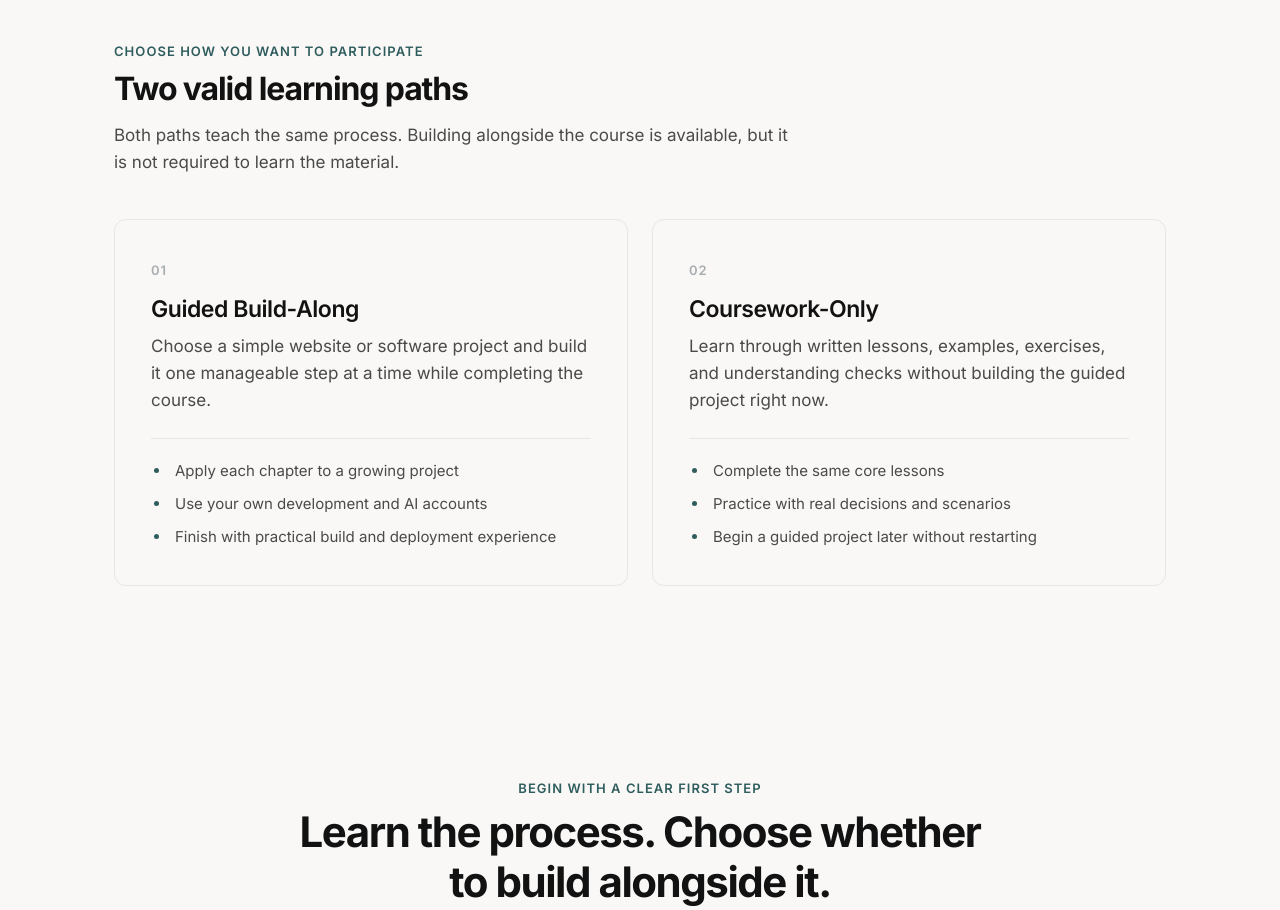
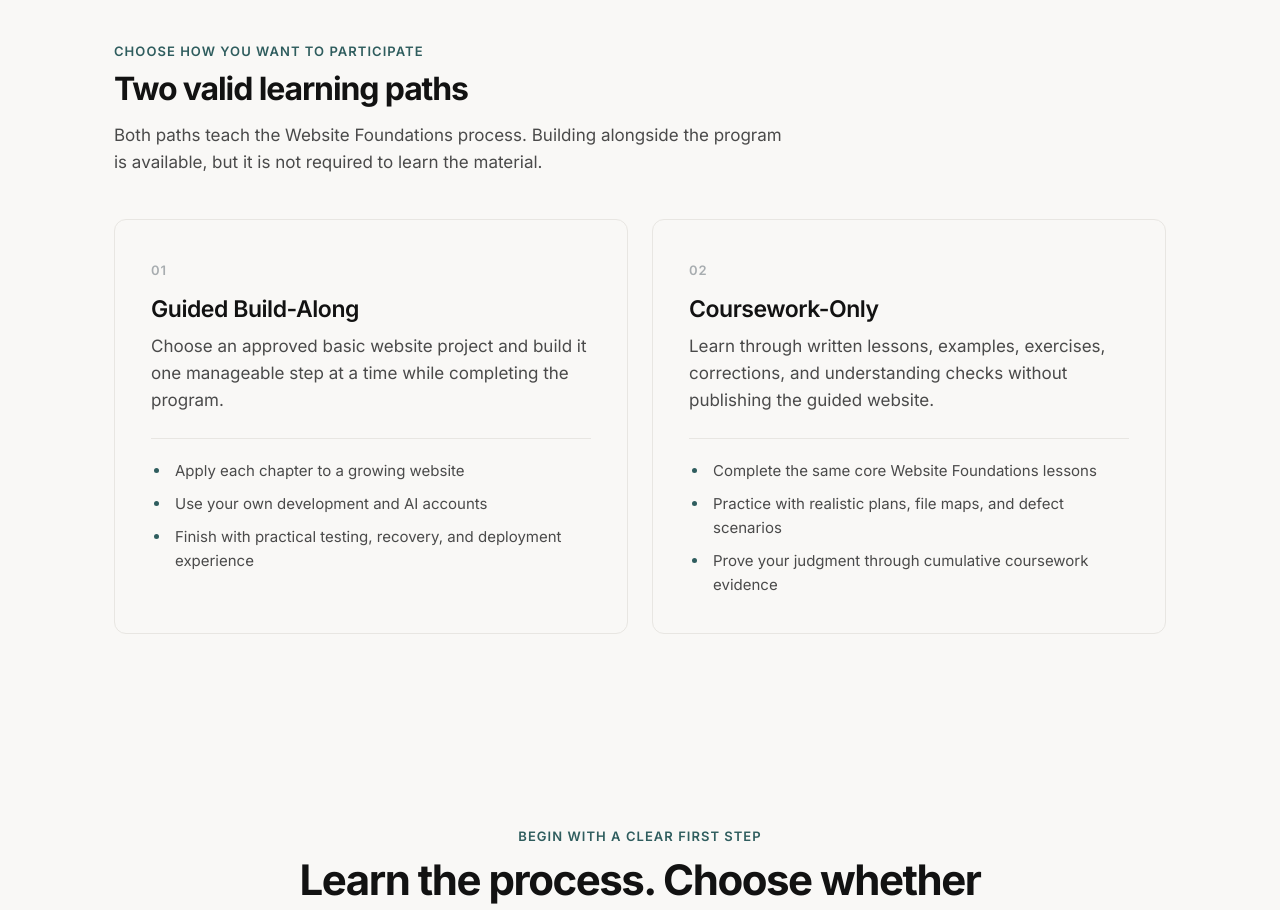
Before and after one commit to Emanuel628/VC-Studios, a React (Vite) app: page / in a window 1280 px wide. Shown: the part 1900-2810 px from the top of the page. Built offline with nearby package versions, Linux system fonts and the light colour scheme.

Commit message:
Remove unapproved software and path-switch promises

```diff
--- a/src/components/landing/LearningPaths.tsx
+++ b/src/components/landing/LearningPaths.tsx
@@ -7,7 +7,7 @@ export function LearningPaths() {
         <p className={styles.sectionEyebrow}>Choose how you want to participate</p>
         <h2 id="paths-title">Two valid learning paths</h2>
         <p>
-          Both paths teach the same process. Building alongside the course is available, but it is not required to learn the material.
+          Both paths teach the Website Foundations process. Building alongside the program is available, but it is not required to learn the material.
         </p>
       </div>
 
@@ -16,12 +16,12 @@ export function LearningPaths() {
           <span className={styles.pathNumber}>01</span>
           <h3>Guided Build-Along</h3>
           <p>
-            Choose a simple website or software project and build it one manageable step at a time while completing the course.
+            Choose an approved basic website project and build it one manageable step at a time while completing the program.
           </p>
           <ul>
-            <li>Apply each chapter to a growing project</li>
+            <li>Apply each chapter to a growing website</li>
             <li>Use your own development and AI accounts</li>
-            <li>Finish with practical build and deployment experience</li>
+            <li>Finish with practical testing, recovery, and deployment experience</li>
           </ul>
         </article>
 
@@ -29,12 +29,12 @@ export function LearningPaths() {
           <span className={styles.pathNumber}>02</span>
           <h3>Coursework-Only</h3>
           <p>
-            Learn through written lessons, examples, exercises, and understanding checks without building the guided project right now.
+            Learn through written lessons, examples, exercises, corrections, and understanding checks without publishing the guided website.
           </p>
           <ul>
-            <li>Complete the same core lessons</li>
-            <li>Practice with real decisions and scenarios</li>
-            <li>Begin a guided project later without restarting</li>
+            <li>Complete the same core Website Foundations lessons</li>
+            <li>Practice with realistic plans, file maps, and defect scenarios</li>
+            <li>Prove your judgment through cumulative coursework evidence</li>
           </ul>
         </article>
       </div>
```
